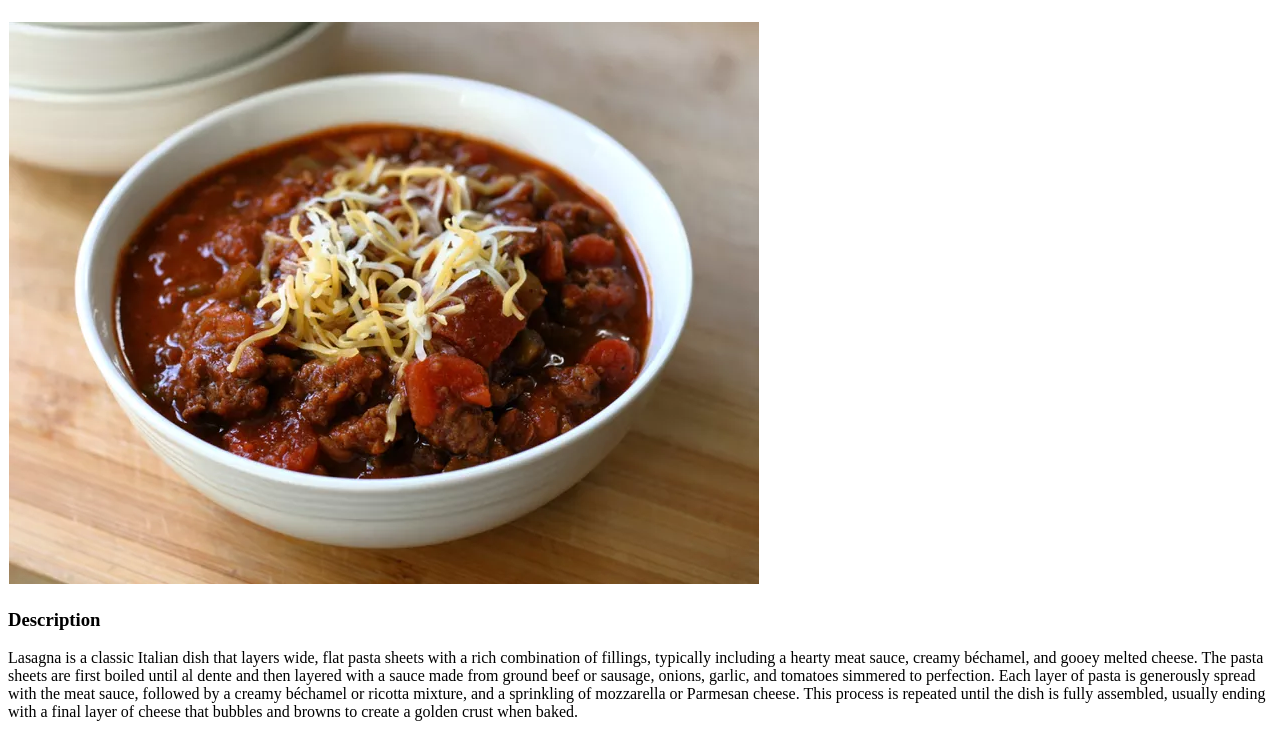
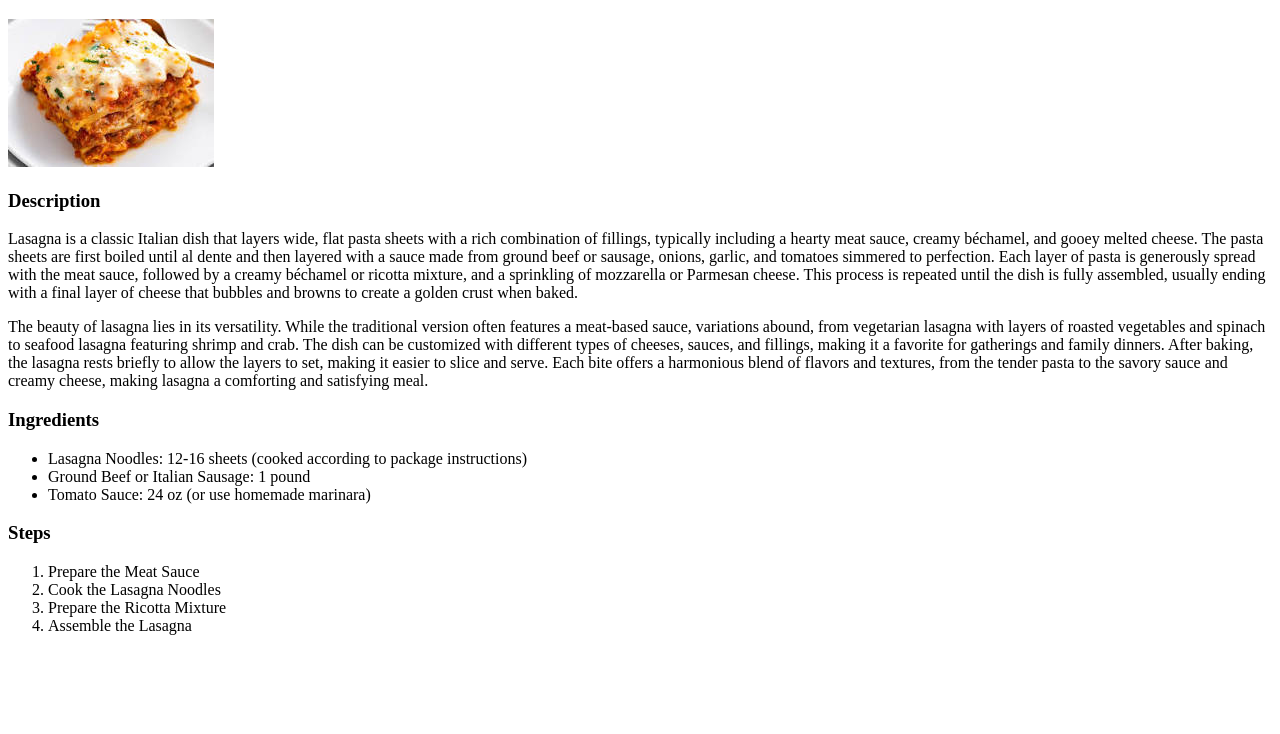
Before and after one commit to ajdonker/odin-recipes, a plain HTML site: page recipes/lasagna.html in a window 1280 px wide. Shown: the part 61-795 px from the top of the page. Drawn offline with Linux system fonts and the light colour scheme.

Commit message:
gotta add all before comit. lasagna recipe added

```diff
--- a/recipes/lasagna.html
+++ b/recipes/lasagna.html
@@ -7,7 +7,7 @@
 </head>
 <body>
     <h1>Chilli</h1>
-    <img src = "../images/chilli.png">
+    <img src = "../images/lasagna.jpg">
     <h3>Description</h3>
     <p>Lasagna is a classic Italian dish that layers wide, flat pasta sheets with a rich combination of fillings, typically including a hearty meat sauce, creamy béchamel, and gooey melted cheese. The pasta sheets are first boiled until al dente and then layered with a sauce made from ground beef or sausage, onions, garlic, and tomatoes simmered to perfection. Each layer of pasta is generously spread with the meat sauce, followed by a creamy béchamel or ricotta mixture, and a sprinkling of mozzarella or Parmesan cheese. This process is repeated until the dish is fully assembled, usually ending with a final layer of cheese that bubbles and browns to create a golden crust when baked.</p>
     <p>The beauty of lasagna lies in its versatility. While the traditional version often features a meat-based sauce, variations abound, from vegetarian lasagna with layers of roasted vegetables and spinach to seafood lasagna featuring shrimp and crab. The dish can be customized with different types of cheeses, sauces, and fillings, making it a favorite for gatherings and family dinners. After baking, the lasagna rests briefly to allow the layers to set, making it easier to slice and serve. Each bite offers a harmonious blend of flavors and textures, from the tender pasta to the savory sauce and creamy cheese, making lasagna a comforting and satisfying meal.
```
Also changed, not shown: recipes/chilli.html (+1 -1 lines), images/lasagna.jpg (added), 1 other file.
